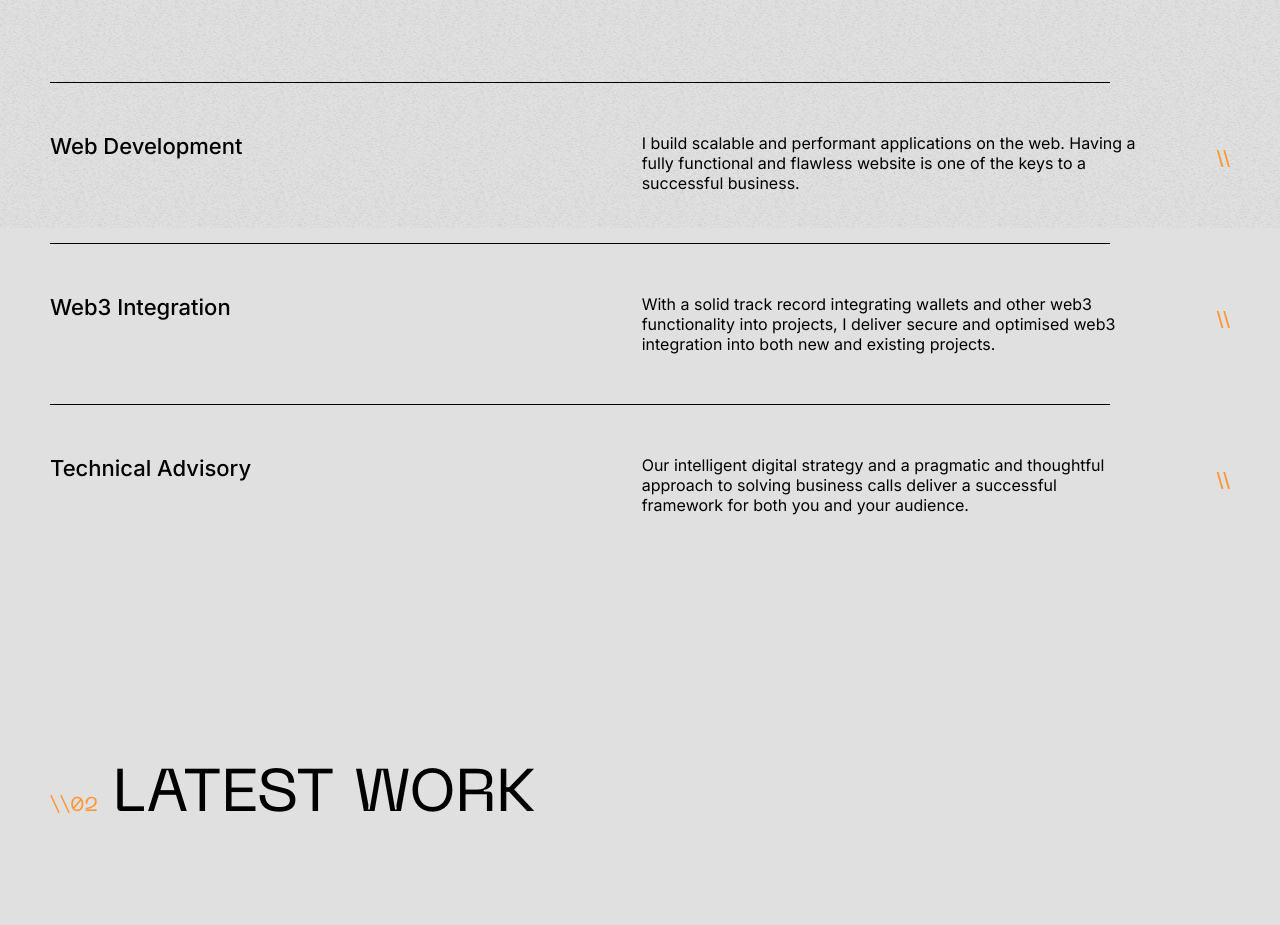
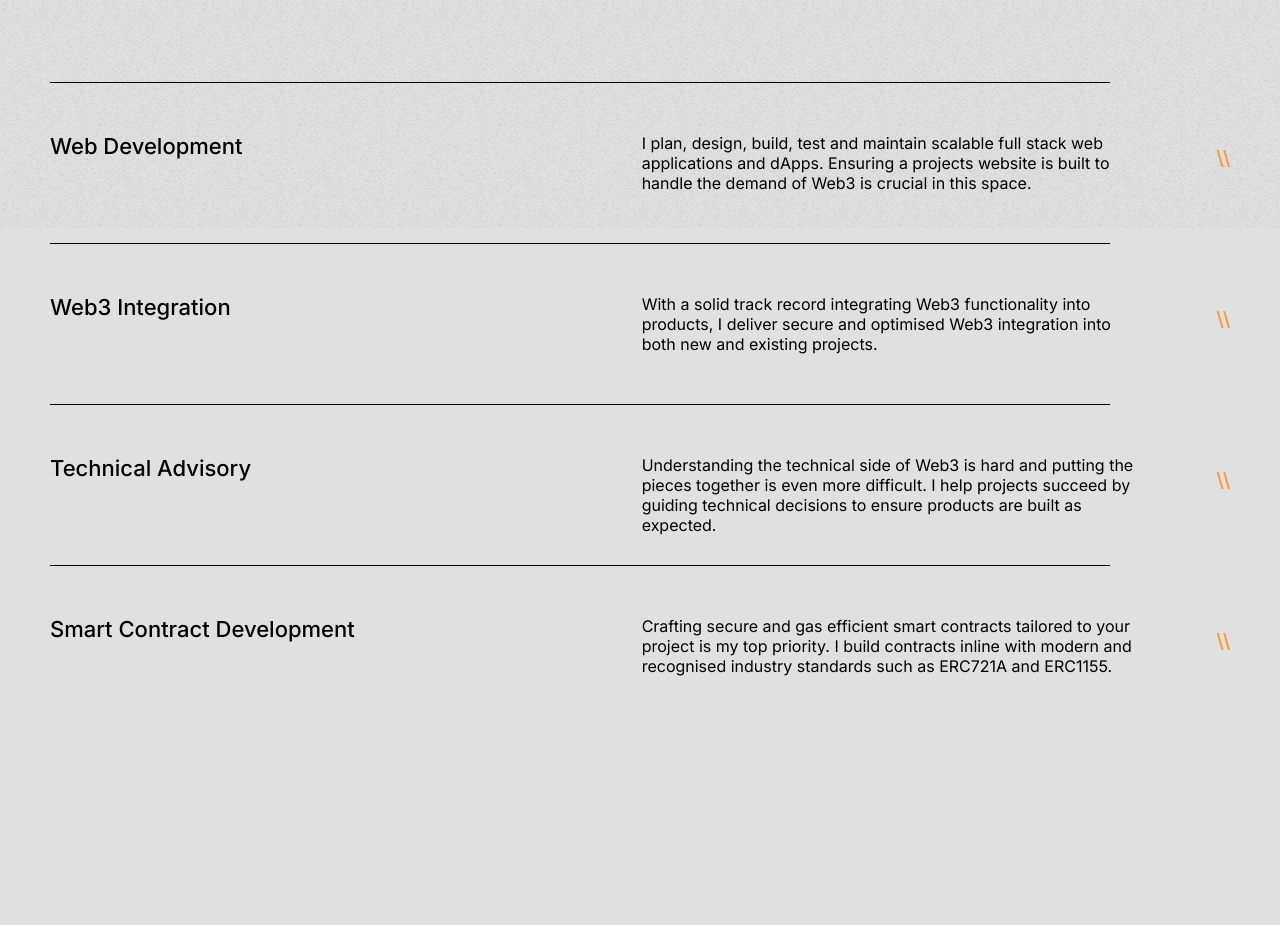
Before and after one commit to WilliamThomsonNZ/PortfolioV2, a Next.js app: page / in a window 1280 px wide. Shown: the part 1660-2585 px from the top of the page. Built offline with nearby package versions, Linux system fonts and the light colour scheme; no server answers.

Commit message:
Update copy for services

```diff
--- a/FramerVariants/index.js
+++ b/FramerVariants/index.js
@@ -486,6 +486,7 @@ export const heroVariants = {
   container: {
     initial: {},
     animate: {},
+    exit: { y: 110 },
   },
   portfolioText: {
     initial: {
--- a/components/hero/index.js
+++ b/components/hero/index.js
@@ -66,6 +66,8 @@ const Hero = () => {
         variants={heroVariants.container}
         animate={"animate"}
         initial={"initial"}
+        exit={"exit"}
+        key={"index-hero"}
       >
         <h1 className={styles.heading}>
           <div className={styles.heroSpanContainer}>
--- a/components/indexServices/index.js
+++ b/components/indexServices/index.js
@@ -15,28 +15,28 @@ const IndexServices = () => {
     {
       name: "Web Development",
       initialDescription:
-        "I build scalable and performant applications on the web. Having a fully functional and flawless website is one of the keys to a successful business.",
+        "I plan, design, build, test and maintain scalable full stack web applications and dApps. Ensuring a projects website is built to handle the demand of Web3 is crucial in this space.",
       largeDescription:
         "              In the design process, they create both functional and beaut things. The team possesses unique individuality and strong qualifications and can easily translate something so abstract an visionary into a digital experience. They always put the clients first no matter how complicated the tasks are.",
     },
-    // {
-    //   name: "Smart Contract Development",
-    //   initialDescription:
-    //     "Creating gas efficient and secure smart contracts to suit your project is my top priority. This includes NFT contracts, token/tokenomics contracts, whitelisting and governance.",
-    // },
     {
       name: "Web3 Integration",
       initialDescription:
-        "With a solid track record integrating wallets and other web3 functionality into projects, I deliver secure and optimised web3 integration into both new and existing projects.",
+        "With a solid track record integrating Web3 functionality into products, I deliver secure and optimised Web3 integration into both new and existing projects.",
       largeDescription:
         "              In the design process, they create both functional and beaut things. The team possesses unique individuality and strong qualifications and can easily translate something so abstract an visionary into a digital experience. They always put the clients first no matter how complicated the tasks are.",
     },
     {
       name: "Technical Advisory",
       initialDescription:
-        "Our intelligent digital strategy and a pragmatic and thoughtful approach to solving business calls deliver a successful framework for both you and your audience.",
+        "Understanding the technical side of Web3 is hard and putting the pieces together is even more difficult. I help projects succeed by guiding technical decisions to ensure products are built as expected.",
       largeDescription:
         "              In the design process, they create both functional and beaut things. The team possesses unique individuality and strong qualifications and can easily translate something so abstract an visionary into a digital experience. They always put the clients first no matter how complicated the tasks are.",
+    },
+    {
+      name: "Smart Contract Development",
+      initialDescription:
+        "Crafting secure and gas efficient smart contracts tailored to your project is my top priority. I build contracts inline with modern and recognised industry standards such as ERC721A and ERC1155.",
     },
   ];
 
```
